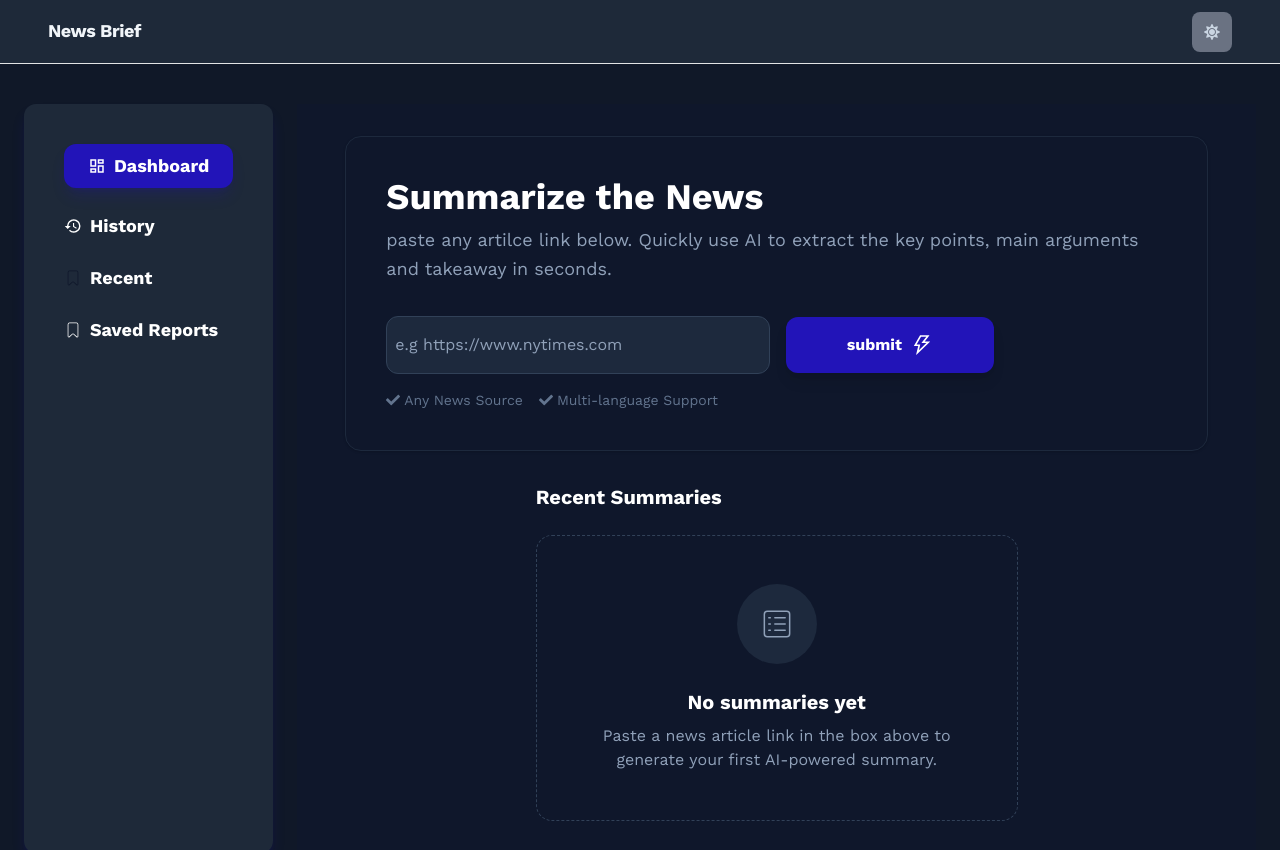
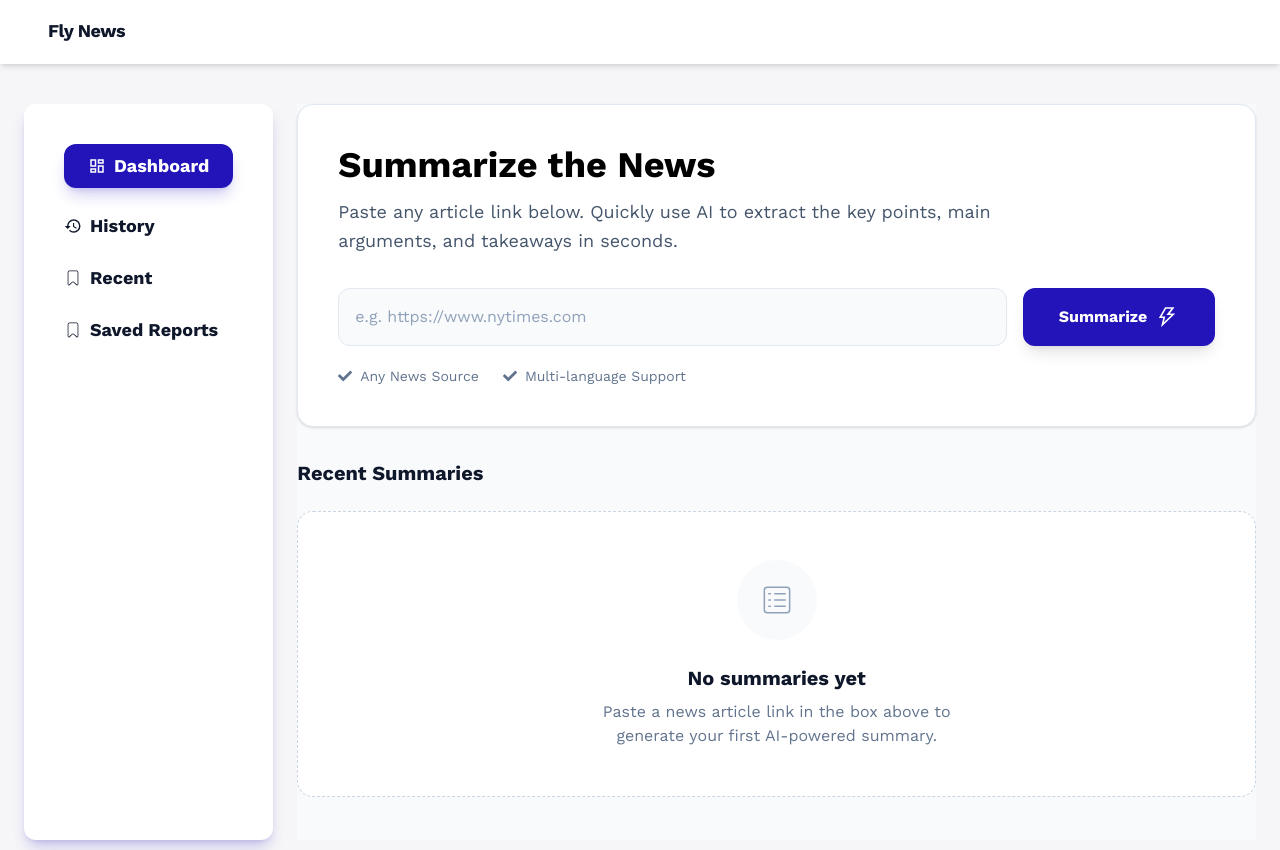
Before and after one commit to Simon4life/fly, a React (Vite) app: page / in a window 1280 px wide. Shown: the top 850 px of the page. Built offline with nearby package versions, Linux system fonts and the light colour scheme.

Commit message:
initial commit

```diff
--- a/src/components/Hero.jsx
+++ b/src/components/Hero.jsx
@@ -24,36 +24,73 @@ const Hero = () => {
 
 
   return (
-    <section className={`w-full min-h-[calc(100vh-4rem)] flex flex-col items-center justify-center px-6 md:px-12 py-8 ${isDarkMode ? "bg-slate-900" : "bg-slate-50"}`}>
+<section
+  className={`w-full min-h-[calc(100vh-4rem)] flex flex-col items-center ${
+    isDarkMode ? "bg-slate-900" : "bg-slate-50"
+  }`}
+>
+  {/* Main Card */}
+  <div
+    className={`w-full mb-8 rounded-2xl p-5 sm:p-7 md:p-10 shadow-sm border ${
+      isDarkMode
+        ? "bg-slate-900 border-slate-800"
+        : "bg-white border-slate-200"
+    }`}
+  >
+    <div className="w-full">
+      <h3 className="text-black dark:text-white font-bold text-2xl sm:text-3xl md:text-4xl mb-3">
+        Summarize the News
+      </h3>
 
-      <div className={` mb-8 bg-white dark:bg-slate-900 rounded-2xl p-6 md:p-10 shadow-sm border border-slate-200 dark:border-slate-800`}>
-        <div className="">
-          <h3 className='text-black dark:text-white font-bold text-3xl md:text-4xl mb-2'>Summarize the News</h3>
-          <p className='text-slate-600 dark:text-slate-400  md:text-lg mb-8 leading-relaxed'>paste any artilce link below. Quickly use AI to extract the key points, main arguments and takeaway in seconds.</p>
+      <p className="text-slate-600 dark:text-slate-400 text-sm sm:text-base md:text-lg mb-6 sm:mb-8 leading-relaxed max-w-2xl">
+        Paste any article link below. Quickly use AI to extract the key
+        points, main arguments, and takeaways in seconds.
+      </p>
 
-          {/* url form */}
-          <form onSubmit={handleSubmit} className='md:flex items-center'>
+      {/* URL Form */}
+      <form
+        onSubmit={handleSubmit}
+        className="flex flex-col sm:flex-row gap-3 sm:gap-4 w-full"
+      >
+        <input
+          type="url"
+          value={url}
+          onChange={(e) => setUrl(e.target.value)}
+          required
+          className="w-full min-w-0 flex-1 px-4 py-3 sm:py-4 rounded-xl border border-slate-200 dark:border-slate-700 bg-slate-50 dark:bg-slate-800 text-slate-900 dark:text-white focus:ring-2 focus:ring-primary focus:border-transparent outline-none transition-all placeholder:text-slate-400"
+          placeholder="e.g. https://www.nytimes.com"
+        />
 
-            <input type='text' onChange={(e) => setUrl(e.target.value)} className='w-96 mr-4 px-2 py-4 rounded-xl border border-slate-200 dark:border-slate-700 bg-slate-50 dark:bg-slate-800 text-slate-900 dark:text-white focus:ring-2 focus:ring-primary focus:border-transparent outline-none transition-all placeholder:text-slate-400' placeholder='e.g https://www.nytimes.com'/>
-
-            <button type='submit' className='bg-[#2214b8] hover:bg-blue-700 text-white font-bold w-full mt-2 md:w-52 md:mt-0 py-4 px-8 rounded-xl flex items-center justify-center gap-2 transition-transform cursor-pointer active:scale-95 shadow-lg shadow-primary/20'>submit
-              <span className='text-2xl font-bold'>
+        <button
+          type="submit"
+          className="w-full sm:w-auto sm:min-w-40 lg:min-w-48 shrink-0 bg-[#2214b8] hover:bg-blue-700 text-white font-bold py-3 sm:py-4 px-6 rounded-xl flex items-center justify-center gap-2 transition-transform cursor-pointer active:scale-95 shadow-lg shadow-primary/20"
+        >
+          <span>Summarize</span>
+          <span className="text-2xl">
             <AiOutlineThunderbolt />
           </span>
         </button>
-
       </form>
 
-          <div className="mt-4 flex gap-4 text-sm text-slate-500">
-            <span className="flex items-center gap-1">
-              <span className="text-sm">
-                <FaCheck />
-              </span> Any News Source</span>
-            <span className="flex items-center gap-1"><span className="text-sm"><FaCheck /></span> Multi-language Support</span>
+      {/* Features */}
+      <div className="mt-5 flex flex-col sm:flex-row flex-wrap gap-x-6 gap-y-3 text-sm text-slate-500 dark:text-slate-400">
+        <span className="flex items-center gap-2">
+          <FaCheck className="shrink-0" />
+          Any News Source
+        </span>
+
+        <span className="flex items-center gap-2">
+          <FaCheck className="shrink-0" />
+          Multi-language Support
+        </span>
       </div>
     </div>
   </div>
-      <RecentSummary/>
+
+  {/* Recent Summaries */}
+  <div className="w-full max-w-6xl">
+    <RecentSummary />
+  </div>
 </section>
   )
 }
--- a/src/components/Navbar.jsx
+++ b/src/components/Navbar.jsx
@@ -3,24 +3,24 @@ import { FaMoon, FaSun } from 'react-icons/fa'
 import { useGlobalContext } from '../context/news_context'
 import { useEffect } from 'react'
 const Navbar = () => {
-  const { isDarkMode, toggleDarkMode } = useGlobalContext();
-  useEffect(() => {
-    if (isDarkMode) {
-      document.documentElement.classList.add('dark');
-    } else {
-      document.documentElement.classList.remove('dark');
-    }
-  }, [isDarkMode]);
+  const { toggleDarkMode } = useGlobalContext();
+  // useEffect(() => {
+  //   if (isDarkMode) {
+  //     document.documentElement.classList.add('dark');
+  //   } else {
+  //     document.documentElement.classList.remove('dark');
+  //   }
+  // }, [isDarkMode]);
 
   return (
     <header className='w-full  h-16 px-6 flex items-center justify-between lg:px-12 bg-white border-b border-solid top-0 z-50 dark:bg-gray-800 shadow-md'>
-        <a className='text-slate-900 dark:text-slate-100 text-lg font-bold leading-tight tracking-tight'>News Brief</a>
+        <a className='text-slate-900 dark:text-slate-100 text-lg font-bold leading-tight tracking-tight'>Fly News</a>
         <div className="flex flex-1 justify-end gap-4 items-center">
         <div className="flex gap-2">
 
-            <button className="flex items-center justify-center rounded-lg h-10 w-10 bg-slate-100 dark:bg-gray-500 text-slate-700 dark:text-slate-300 hover:bg-primary/10 transition-colors" onClick={toggleDarkMode}>
+            {/* <button className="flex items-center justify-center rounded-lg h-10 w-10 bg-slate-100 dark:bg-gray-500 text-slate-700 dark:text-slate-300 hover:bg-primary/10 transition-colors" onClick={toggleDarkMode}>
               {isDarkMode ? <FaSun /> : <FaMoon />}
-            </button>
+            </button> */}
         </div>
 
         </div>
--- a/src/context/news_context.jsx
+++ b/src/context/news_context.jsx
@@ -10,7 +10,7 @@ const initialState = {
     errorMessage: null,
     newsContent: null,
     newsUrl: null,
-    isDarkMode: true,
+    isDarkMode: false,
 }
 
 export const GlobalProvider = ({children}) => {
```
Lines whose indentation alone changed are shown as unchanged.
